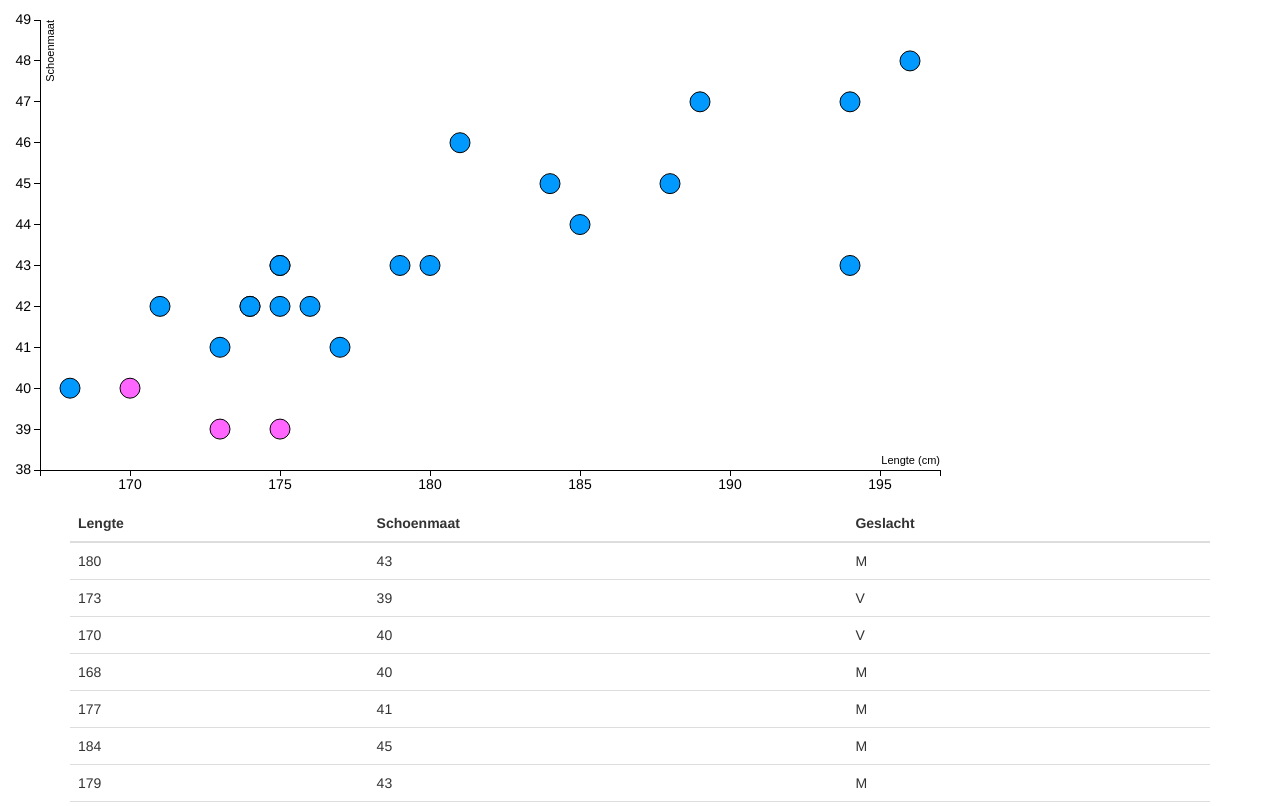
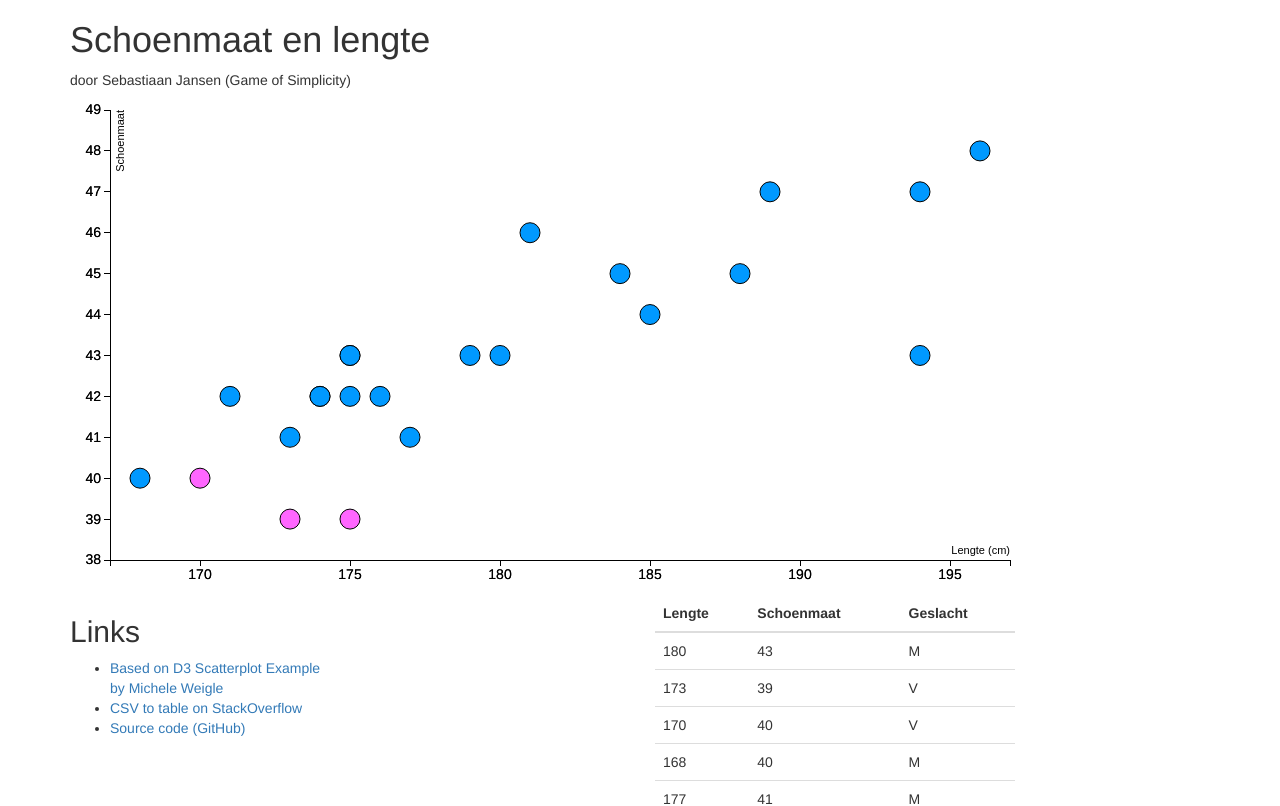
Before and after one commit to whitebird/Infovis-Schoenmaat-en-lengte, a plain HTML site: page index.html in a window 1280 px wide. Shown: the top 806 px of the page. Drawn offline with nearby package versions, Linux system fonts and the light colour scheme.

Commit message:
Up to date

```diff
--- a/index.html
+++ b/index.html
@@ -32,11 +32,21 @@
 	<script type="text/javascript" src="http://d3js.org/d3.v3.min.js"></script>
 </head>
 <body>
-	<div class='content'>
-		<!-- /the chart goes here -->
+	<div class='container'>
+		<div><h1>Schoenmaat en lengte</h1>door Sebastiaan Jansen (Game of Simplicity)</div>
+		<div class='content'></div>
+		<div class='row'>
+			<div class='col-md-3'>
+				<h2>Links</h2>
+				<ul>
+					<li><a href="https://bl.ocks.org/weiglemc/6185069">Based on D3 Scatterplot Example by Michele Weigle</a></li>
+					<li><a href="http://stackoverflow.com/questions/27012389/d3-table-appending-below-each-other-instead-of-inside-div">CSV to table on StackOverflow</a></li>
+					<li><a href="https://github.com/whitebird/Infovis-Schoenmaat-en-lengte/tree/gh-pages">Source code (GitHub)</a></li>
+			</div>
+			<div id='data' class='col-md-offset-3 col-md-4'></div>
+		</div>
 	</div>
-	<div id="data" class="container">
-	</div>
+
 	<script type="text/javascript" src="scatterchart.js"></script>
     <script type="text/javascript"charset="utf-8">
 		// based on http://jsfiddle.net/7WQjr/
@@ -75,14 +85,6 @@
 			return table;
 		}
 
-		// create some people
-		var people = [
-			{name: "Jill", age: 30},
-			{name: "Bob", age: 32},
-			{name: "George", age: 29},
-			{name: "Sally", age: 31}
-		];
-
 		// render the table
 		d3.csv("data.csv", function(error, data) {
 			peopleTable = tabulate(data, ["lengte", "schoenmaat", "geslacht"]);
@@ -94,7 +96,6 @@
 
 		});
 
-
     </script>
 </body>
 </html>
--- a/scatterchart.js
+++ b/scatterchart.js
@@ -9,6 +9,7 @@ var xValue = function(d) { return d.lengte;}, // data -> value
 	xScale = d3.scale.linear().range([0, width]), // value -> display
 	xMap = function(d) { return xScale(xValue(d));}, // data -> display
 	xAxis = d3.svg.axis().scale(xScale).orient("bottom");
+
 
 // setup y
 var yValue = function(d) { return d.schoenmaat;}, // data -> value
@@ -94,4 +95,19 @@ d3.csv("data.csv", function(error, data) {
 				.duration(200)
 				.style("opacity", 0);
 		});
+
+  svg.append("g")
+      .attr("class", "x axis")
+      .attr("transform", "translate(0," + height + ")")
+      .call(xAxis)
+
+  svg.append("g")
+      .attr("class", "y axis")
+      .call(yAxis)
+
+  svg.append("path")
+      .data([dataset])
+      .attr("class", "line")
+      .attr("d", line);
+
 });
```
